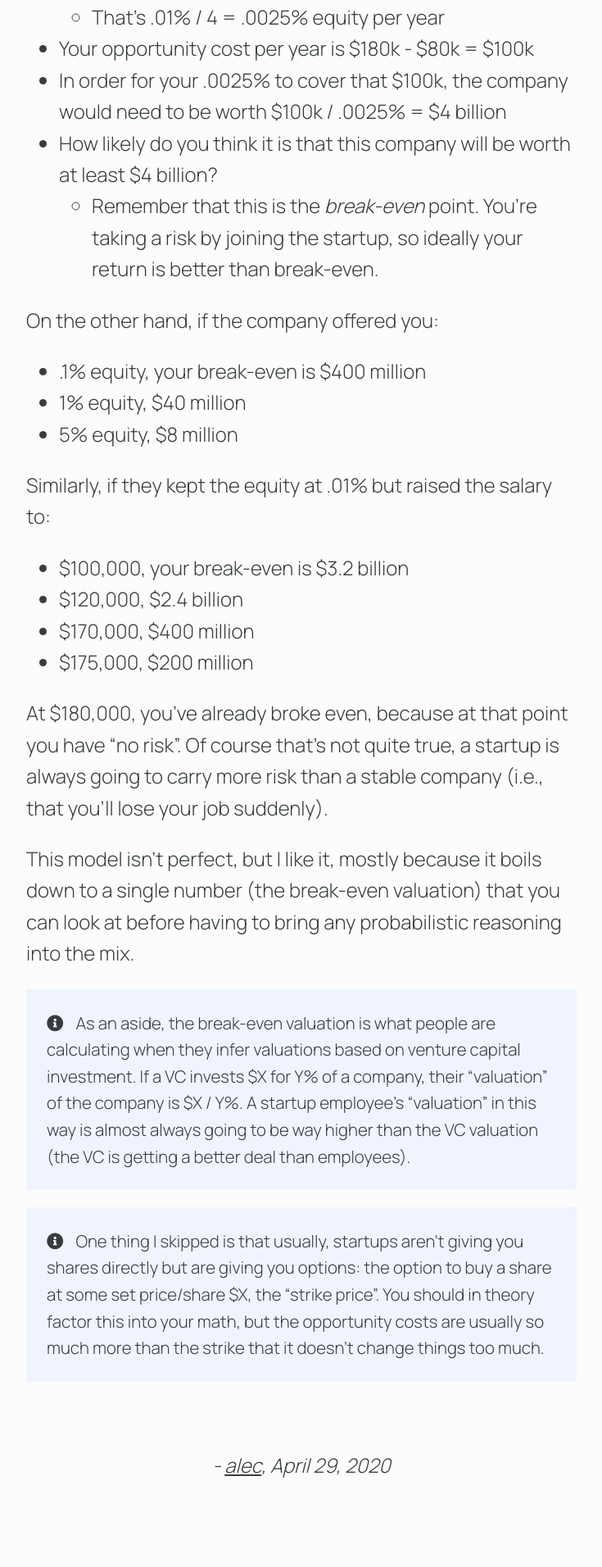
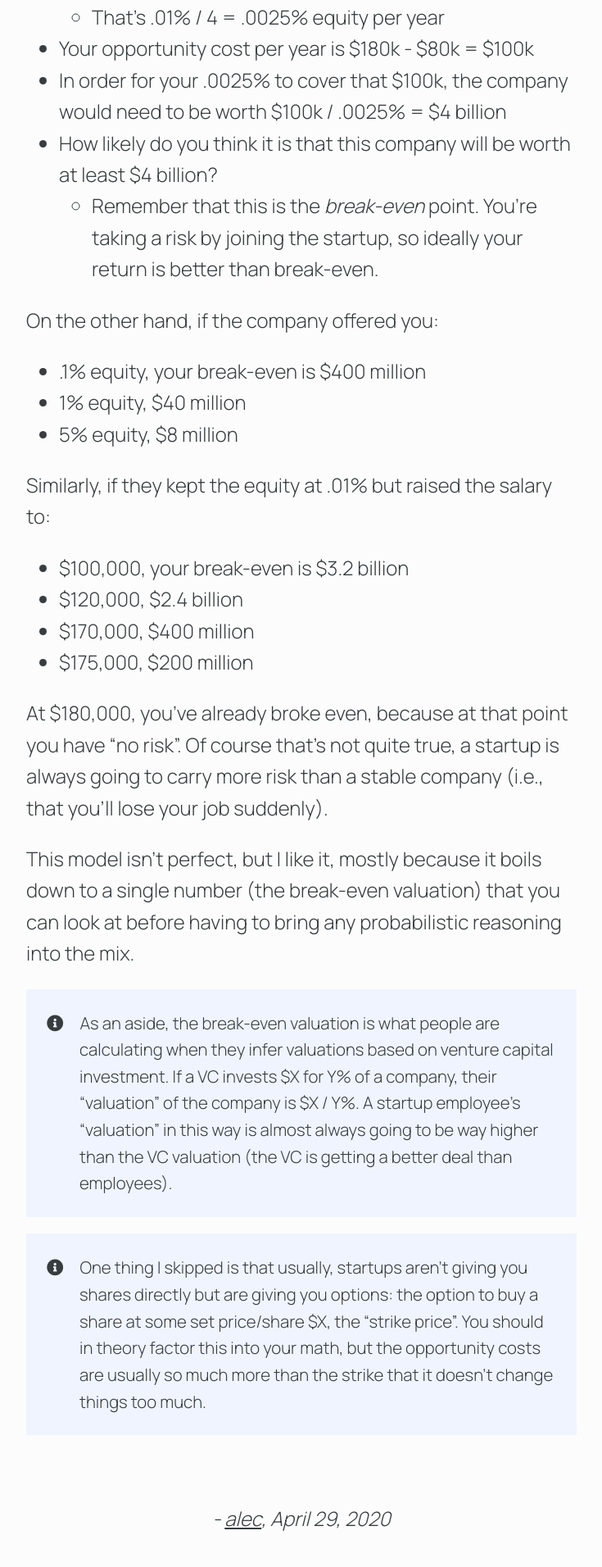
Before and after one commit to AlecBenzer/alecbenzer.github.com, a Jekyll site: the page built from _posts/2020-04-29-how-to-value-startup-equity.md, in a window 1280 px wide. Shown: the part 1818-3730 px from the top of the page at 82% size, without its empty margins (272-1007 px from the left). Built offline with Jekyll 4.4.1, drawn with Linux system fonts in a browser that asks for light colours; nearby versions of some CDN libraries; before the commit the page ends 3665 px from its top, so only the background shows below that.

Commit message:
css magic to get the left side to align in info boxes

```diff
--- a/css/style.scss
+++ b/css/style.scss
@@ -123,14 +123,24 @@ a:hover {
 
 .info {
   background-color: rgb(239, 244, 255);
-  padding: 25px;
+
   font-size: 85%;
+  $base-icon-width: 10px; // changes with font-size
+  $icon-right-padding: 20px;
+  $icon-width: $base-icon-width + $icon-right-padding / 2; // no idea why divide 2, only approx right
+
+  $padding: 25px;
+  text-indent: -($icon-width);
+  padding-left: 2 * $icon-width + $padding;
+  padding-right: $padding;
+  padding-top: $padding;
+  padding-bottom: $padding;
 
   &:before {
     @extend %fa-icon;
     @extend .fas;
 
+    padding-right: $icon-right-padding;
     content: fa-content($fa-var-info-circle);
-    padding-right: 15px;
   }
 }
```
